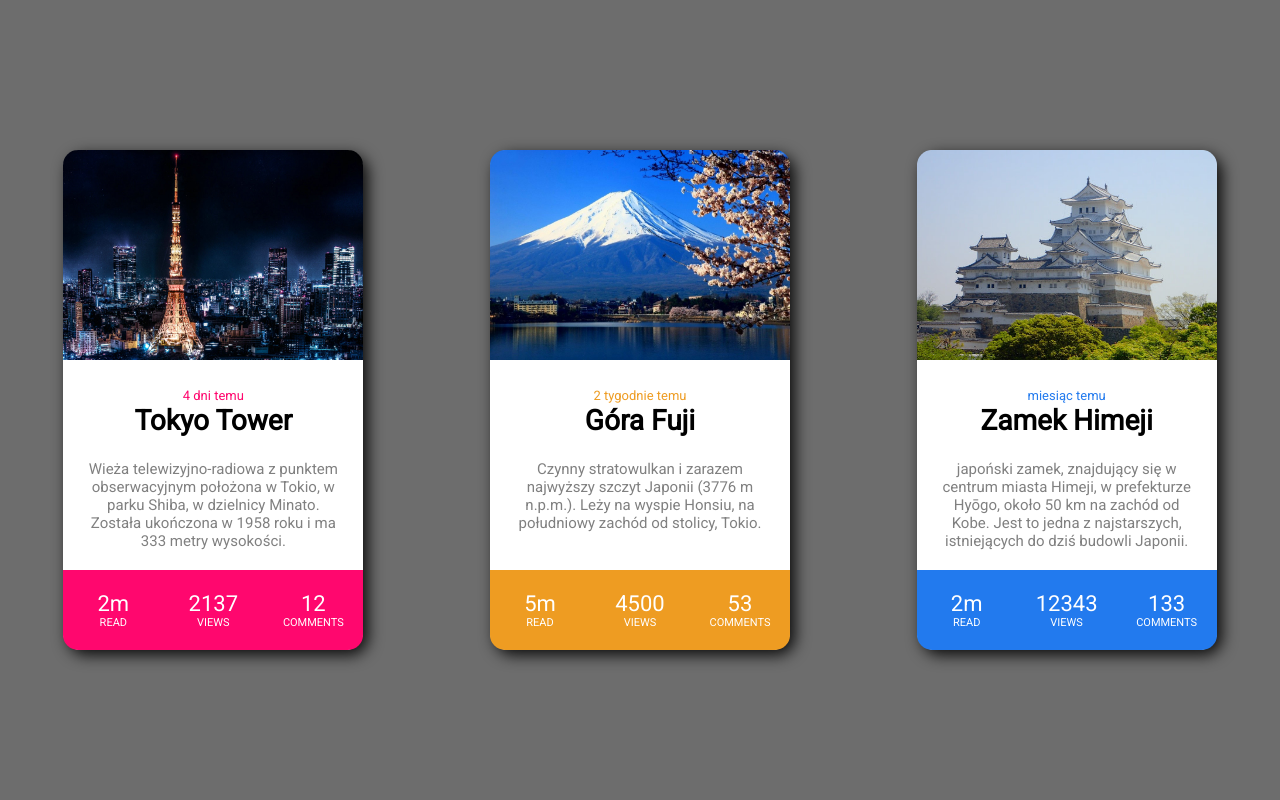
After one commit to 3ti-2020/crud-wiele-do-wielu-szymon-niewiadomski, a PHP site: page /cards/index.html in a window 1280 px wide. The commit adds this page. Run offline with PHP 8.4, Linux system fonts and the light colour scheme.

Commit message:
Dodanie cards

```diff
--- /dev/null
+++ b/cards/index.html
@@ -0,0 +1,80 @@
+<!DOCTYPE html>
+<html lang="pl">
+<head>
+    <meta charset="UTF-8">
+    <meta name="viewport" content="width=device-width, initial-scale=1.0">
+    <title>Szymon Niewiadomski - Cards</title>
+    <link href="https://fonts.googleapis.com/css2?family=Roboto&display=swap" rel="stylesheet">
+    <link rel="stylesheet" href="main.css">
+</head>
+<body>
+    <div class="cards">
+        <div class="card" id="tokyoTower">
+            <div class="card-image"></div>
+            <div class="card-text">
+                <span class="date">4 dni temu</span>
+                <h2>Tokyo Tower</h2>
+                <p>Wieża telewizyjno-radiowa z punktem obserwacyjnym położona w Tokio, w parku Shiba, w dzielnicy Minato. Została ukończona w 1958 roku i ma 333 metry wysokości.</p>
+            </div>
+            <div class="card-stats">
+                <div class="stat">
+                    <div class="value">2m</div>
+                    <div class="type">read</div>
+                </div>
+                <div class="stat">
+                    <div class="value">2137</div>
+                    <div class="type">views</div>
+                </div>
+                <div class="stat">
+                    <div class="value">12</div>
+                    <div class="type">comments</div>
+                </div>
+            </div>
+        </div>
+        <div class="card" id="mountainFuji">
+            <div class="card-image"></div>
+            <div class="card-text">
+                <span class="date">2 tygodnie temu</span>
+                <h2>Góra Fuji</h2>
+                <p>Czynny stratowulkan i zarazem najwyższy szczyt Japonii (3776 m n.p.m.). Leży na wyspie Honsiu, na południowy zachód od stolicy, Tokio.</p>
+            </div>
+            <div class="card-stats">
+                <div class="stat">
+                    <div class="value">5m</div>
+                    <div class="type">read</div>
+                </div>
+                <div class="stat">
+                    <div class="value">4500</div>
+                    <div class="type">views</div>
+                </div>
+                <div class="stat">
+                    <div class="value">53</div>
+                    <div class="type">comments</div>
+                </div>
+            </div>
+        </div>
+        <div class="card" id="himejiCastle">
+            <div class="card-image"></div>
+            <div class="card-text">
+                <span class="date">miesiąc temu</span>
+                <h2>Zamek Himeji</h2>
+                <p> japoński zamek, znajdujący się w centrum miasta Himeji, w prefekturze Hyōgo, około 50 km na zachód od Kobe. Jest to jedna z najstarszych, istniejących do dziś budowli Japonii.</p>
+            </div>
+            <div class="card-stats">
+                <div class="stat">
+                    <div class="value">2m</div>
+                    <div class="type">read</div>
+                </div>
+                <div class="stat">
+                    <div class="value">12343</div>
+                    <div class="type">views</div>
+                </div>
+                <div class="stat">
+                    <div class="value">133</div>
+                    <div class="type">comments</div>
+                </div>
+            </div>
+        </div>
+    </div>
+</body>
+</html>
--- /dev/null
+++ b/cards/main.css
@@ -0,0 +1,126 @@
+body{
+    display: flex;
+    align-items: center;
+    justify-content: center;
+    background: rgb(109, 109, 109);
+    overflow: hidden;
+    margin:0;
+    padding: 0;
+    height: 100vh;
+}
+.cards{
+    display: flex;
+    justify-content: space-around;
+    width: 100%;
+}
+.card{
+    display: grid;
+    grid-template-columns: 300px;
+    grid-template-rows: 210px 210px 80px;
+    grid-template-areas: "image" "text" "stats";
+
+    font-family: roboto;
+    border-radius: 18px;
+    background: white;
+    box-shadow: 5px 5px 15px rgba(0,0,0,.9);
+    text-align: center;
+}
+
+.card-image{
+    grid-area: image;
+    background: url("img/tokyo_tower.jpg");
+    border-top-left-radius: 15px;
+    border-top-right-radius: 15px;
+    background-position: center;
+    background-size: 100% 100%;
+
+}
+
+.card-text{
+    grid-area: text;
+    margin: 25px;
+}
+.card-text .date{
+    font-size: 13px;
+    color: rgb(255,7,110);
+}
+
+.card-text p{
+    color: grey;
+    font-size: 15px;
+    font-weight: 300;
+}
+.card-text h2{
+    margin-top: 0;
+    font-size: 28px;
+}
+
+.card-stats{
+    grid-area: stats;
+    display: grid;
+    grid-template-columns: 1fr 1fr 1fr;
+    grid-template-rows: 1fr;
+    border-bottom-left-radius: 15px;
+    border-bottom-right-radius: 15px;
+    background: rgb(255,7,110);
+}
+
+.card-stats .stat{
+    display: flex;
+    flex-direction: column;
+    align-items: center;
+    justify-content: center;
+    padding: 10px;
+    color: white;
+}
+
+.card-stats .type{
+    font-size: 11px;
+    font-weight: 300;
+    text-transform: uppercase;
+}
+
+.card-stats .value{
+    font-size: 22px;
+    font-weight: 500;
+}
+
+/* #tokyoTower .card-image{
+    background: url("img/tokyo_tower.jpg");
+}
+
+#tokyoTower .date{
+    color: rgb(238, 156, 34);
+}
+
+#tokyoTower .card-stats{
+    background: rgb(238, 156, 34);
+} */
+
+#mountainFuji .card-image{
+    background: url("img/gora_fuji.jpg");
+    background-size: 100% 100%;
+
+}
+
+#mountainFuji .date{
+    color: rgb(238, 156, 34);
+}
+
+#mountainFuji .card-stats{
+    background: rgb(238, 156, 34);
+}
+
+#himejiCastle .card-image{
+    background: url("img/zamek_himejo.jpg");
+    background-size: 100% 100%;
+
+}
+
+#himejiCastle .date{
+    color: rgb(34, 122, 238);
+}
+
+#himejiCastle .card-stats{
+    background: rgb(34, 122, 238);
+}
--- a/index.php
+++ b/index.php
@@ -13,6 +13,7 @@
     <header class="header">
         <h1>Szymon Niewiadomski Grp2</h1>
         <h3>Biblioteka</h3>
+        <h6><a href="cards/index.html">karty</a></h6>
     </header>
     <aside class="aside">
         <div class="insert">
```
Also changed, not shown: cards/img/gora_fuji.jpg (added), cards/img/tokyo_tower.jpg (added), cards/img/zamek_himejo.jpg (added).
